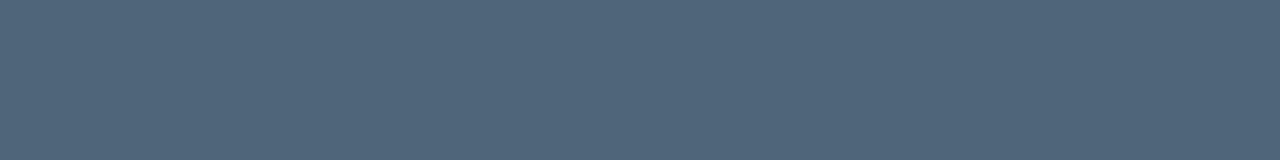
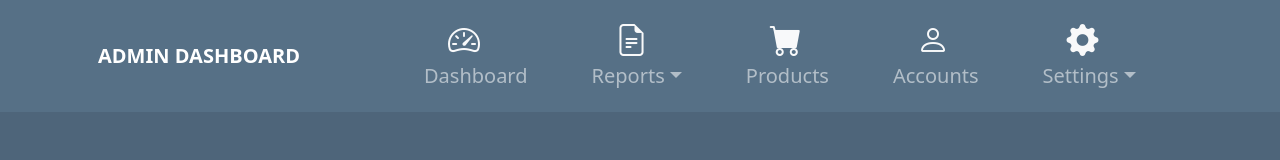
Before and after one commit to Kobby-Jones/admin_dashboard, a website: page products.html in a window 1280 px wide. Drawn offline with nearby package versions, Linux system fonts and the light colour scheme.

Commit message:
Products Navbar

```diff
--- a/products.html
+++ b/products.html
@@ -10,7 +10,87 @@
     <title>Admin Dashboard-Products</title>
 </head>
 <body>
+     <nav class="navbar navbar-expand-sm navbar-dark  py-2">
+        <div class="container">
+            <a href="index.html" class="navbar-brand text-uppercase fw-bolder ms-3">Admin Dashboard</a>
+            <button class="navbar-toggler" data-target="#navbarNav" data-toggle="collapse">
+                <span class="navbar-toggler-icon"></span>
+            </button>
+            <div class="collapse navbar-collapse" id="navbarNav">
+                <ul class="navbar-nav">
+                    <li class="nav-item active">
+                        <a href="" class="nav-link">
+                            <ul class="list-unstyled">
+                            <li>
+                                <i class="bi text-light fs-2 ms-4 bi-speedometer2"></i>
+                            </li>
+                            <li><h5 class="me-5">Dashboard</h5></li>
+                        </ul>
+                        </a>
+                    </li>
+                    <li class="nav-item active">
+                        <a href="" class="nav-link">
+                            <ul class="list-unstyled">
+                            <li>
+                               <i class="bi bi-file-earmark-text text-light fs-2 ms-4"></i>
+                            </li>
+                            <li>
+                                <div class="dropdown me-5">
+                                    <h5 class="dropdown-toggle" data-toggle="dropdown">Reports</h5>
+                                    <ul class="dropdown-menu px-2 py-4 text-center bg-secondary">
+                                    <li class="dropdown-item text-light">Daily Reports</li>
+                                    <li class="dropdown-item my-3 text-light">Weekly Reports</li>
+                                    <li class="dropdown-item text-light">Yearly Reports</li>
+                                </ul>
+                                </div>
+                            </li>
+                        </ul>
+                        </a>
+                    </li>
+                    <li class="nav-item">
+                        <a href="./products.html" class="nav-link">
+                            <ul class="list-unstyled">
+                            <li>
+                                <i class="bi text-light fs-2 ms-4 bi-cart-fill"></i>
+                            </li>
+                            <li><h5 class="me-5">Products</h5></li>
+                        </ul>
+                        </a>
+                    </li>
 
+                    <li class="nav-item">
+                        <a href="#" class="nav-link">
+                            <ul class="list-unstyled">
+                            <li>
+                                <i class="bi text-light fs-2 ms-4 bi-person"></i>
+                            </li>
+                            <li><h5 class="me-5">Accounts</h5></li>
+                        </ul>
+                        </a>
+                    </li>
+                    <li class="nav-item">
+                        <a href="" class="nav-link">
+                            <ul class="list-unstyled">
+                            <li>
+                               <i class="bi bi-gear-fill text-light fs-2 ms-4"></i>
+                            </li>
+                            <li>
+                                <div class="dropdown me-5">
+                                    <h5 class="dropdown-toggle" data-toggle="dropdown">Settings</h5>
+                                    <ul class="dropdown-menu px-2 py-4 text-center bg-secondary">
+                                    <li class="dropdown-item text-light">Profile</li>
+                                    <li class="dropdown-item my-3 text-light">Billing</li>
+                                    <li class="dropdown-item text-light">Customize</li>
+                                </ul>
+                                </div>
+                            </li>
+                        </ul>
+                        </a>
+                    </li>
+                </ul>
+            </div>
+        </div>
+    </nav>
 
     <!-- <footer class="footer">
     <div class="copyright text-center">
```
